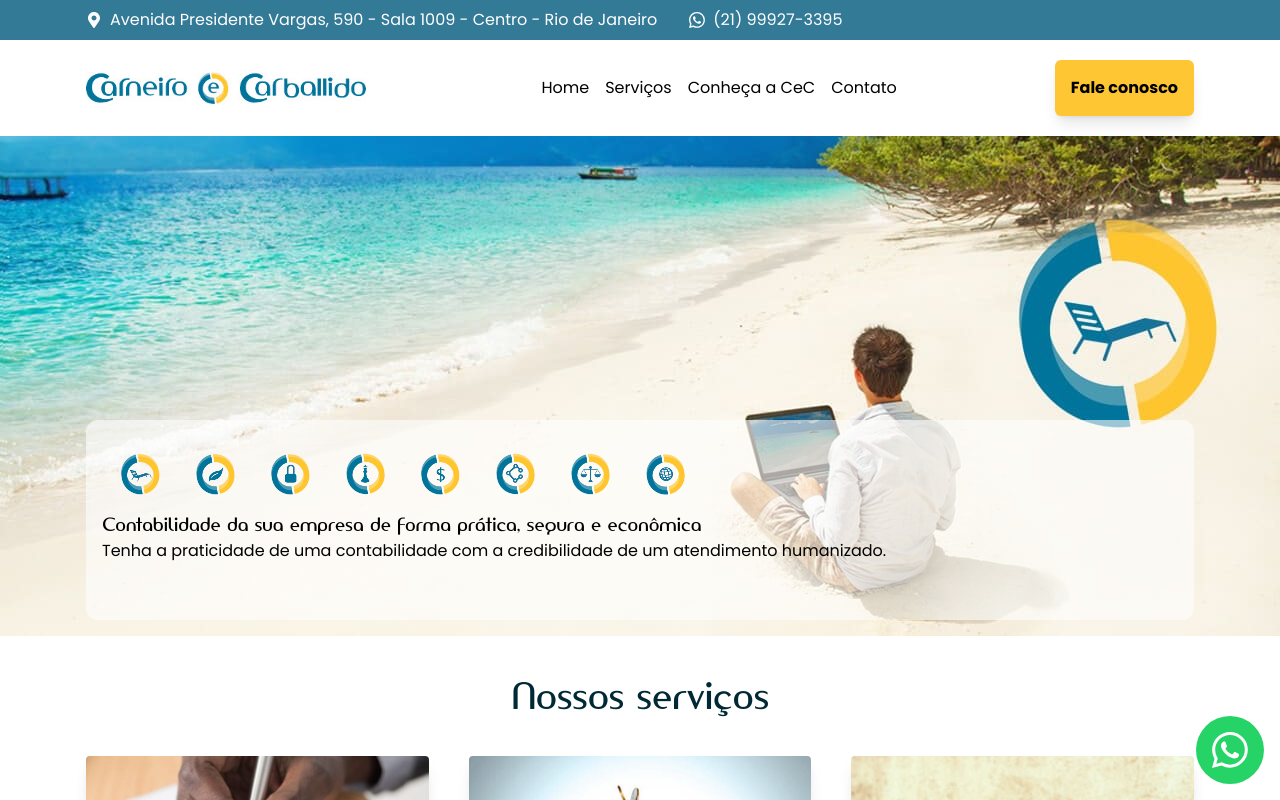
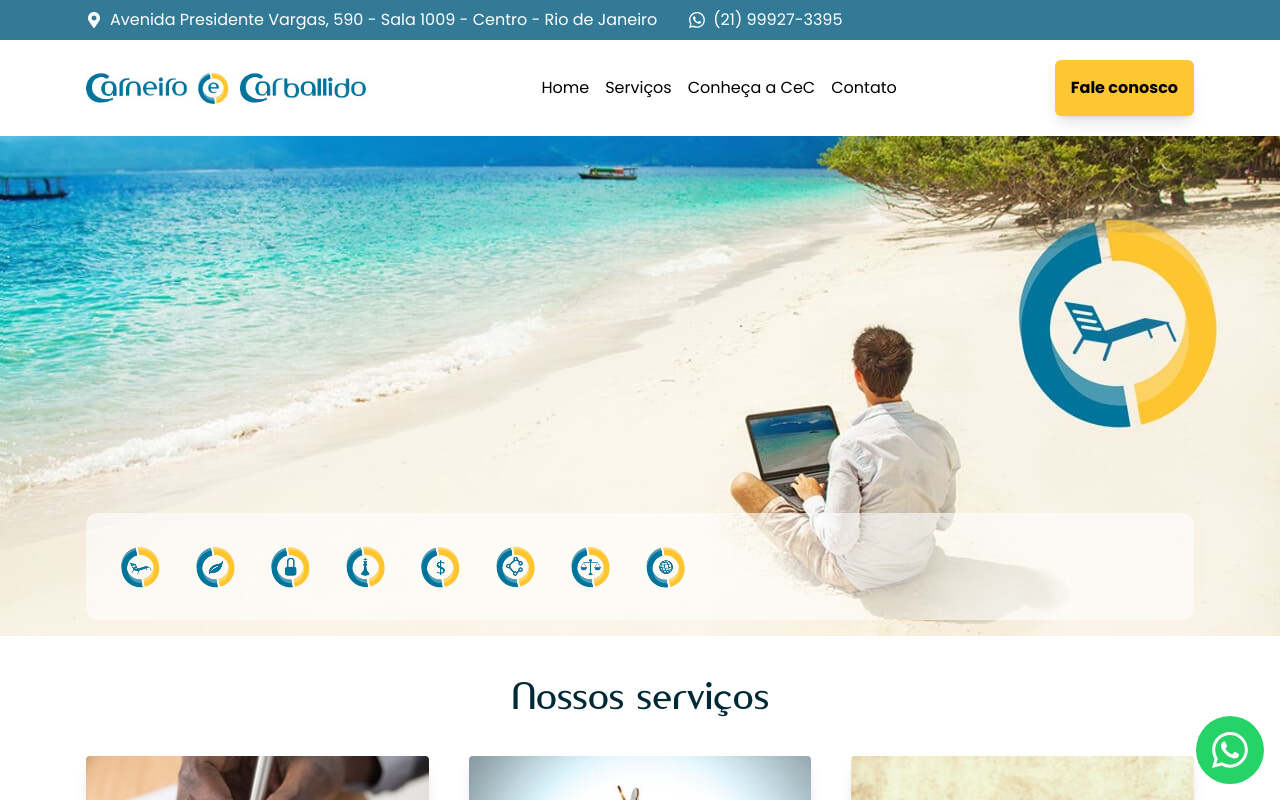
Before and after one commit to lucassdantas/Carneiro-e-Carballido, a React (Vite) app: page / in a window 1280 px wide. Shown: the top 800 px of the page. Built offline with nearby package versions, Linux system fonts and the light colour scheme.

Commit message:
did more updates

```diff
--- a/src/pages/Home/index.tsx
+++ b/src/pages/Home/index.tsx
@@ -15,19 +15,21 @@ import { Icons } from '@/types/icons';
 import { useState } from 'react';
 
 export const Home = () => {
-  const [bannerContent, setBannerContent] = useState('Tenha a praticidade de uma contabilidade com a credibilidade de um atendimento humanizado.')
-  const [bannerTitle, setBannerTitle] = useState('Contabilidade da sua empresa de forma prática, segura e econômica')
+  const [bannerContent, setBannerContent] = useState('')
+  const [bannerTitle, setBannerTitle] = useState('')
   const [bannerImg, setBannerImg] = useState(iconsData[0].image)
+  const [iconsContainerHeight, setIconsContainerHeight] = useState('h-fit')
   const handleIconHover = (icon:Icons) => {
     setBannerContent(icon.content)
     setBannerTitle(icon.title)
+    setIconsContainerHeight('lg:h-[200px]')
     setBannerImg(icon.image)
   }
   return (
     <Template pageTitle="Home" transparentHeader={false}>
-      <Section className="bg-no-repeat lg:bg-fit bg-contain bg-center bg-white lg:h-[500px] sm:h-[250px] h-[150px]" bgImg={bannerImg}>
+      <Section className={"bg-no-repeat lg:bg-fit bg-contain bg-center bg-white lg:h-[500px] sm:h-[250px] h-[150px]"} bgImg={bannerImg}>
         <div className='w-full lg:h-[500px] h-full flex flex-col justify-end py-4'>
-          <div className='w-full lg:h-[200px] lg:flex flex-col text-black bg-white bg-opacity-60 p-4 rounded-xl hidden'>
+          <div className={'w-full lg:flex flex-col text-black bg-white bg-opacity-60 p-4 rounded-xl hidden ' + iconsContainerHeight}>
             {
               /*
                 <div className='lg:w-1/2 w-full h-full flex flex-col justify-between text-black bg-white bg-opacity-60 p-4 rounded-xl'>
@@ -59,7 +61,7 @@ export const Home = () => {
       </Section>
 
       <Section className='lg:hidden block'>
-        <div className='w-full lg:h-[160px] flex flex-col text-black bg-white bg-opacity-60 p-4 rounded-xl '>
+        <div className={'w-full flex flex-col text-black bg-white bg-opacity-60 p-4 rounded-xl '}>
           <div className="flex overflow-x-scroll lg:w-full w-fit">
             {iconsData.map((icon:Icons, i:number) => (
               <img
--- a/src/utils/services.ts
+++ b/src/utils/services.ts
@@ -28,15 +28,21 @@ export const services: ServiceType[] = [
     img: accountingService,
     topics: [
       'Acompanhamento dos dispositivos legais vigentes',
+      'Análise de custos',
       'Análise de relatórios contábeis',
       'Cálculo de Depreciação do Imobilizado',
       'Classificação da documentação contábil',
       'Confecção de livro diário impresso ou digital (SPED ECD)',
       'Consultoria contábil',
       'Contabilidade digital',
+      'Custos industriais',
       'Elaboração de Plano de Contas;',
       'Elaboração de relatórios contábeis',
       'Escrituração contábil',
+      'Estrutura e Análise de preços de produtos e serviços',
+      'Índices Gerenciais',
+      'logística tributária e otimização de processos de controle fabril',
+      'Margem de lucro por produto/serviço',
     ],
     resume: 'Área responsável por todo o processamento, registro e análise das informações e documentos da empresa, necessários para a elaboração de relatórios gerenciais que serão utilizados pelos gestores.',
     benefits: [
@@ -48,24 +54,18 @@ export const services: ServiceType[] = [
     img: costAccountingServiceImage,
     topics: [
       'Acompanhamento da legislação fiscal',
-      'Análise de custos',
       'Apuração de impostos e contribuições',
       'Assessoria no atendimento à Intimações Fiscais',
       'Assessoria tributária de impostos Estaduais, Federais e Municipais',
       'Conferência do movimento fiscal (notas fiscais de vendas e de compras)',
       'Consultoria tributária',
-      'Custos industriais',
       'Elaboração das guias de recolhimento de impostos e contribuições',
       'Emissão de Livros Fiscais',
       'Escrituração de Notas Fiscais de entradas, saídas e serviços',
-      'Estrutura e Análise de preços de produtos e serviços',
-      'Indices Gerenciais',
-      'Logística tributária e otimização de processos de controle fabril',
-      'Margem de lucro por produto/serviço',
       'Parcelamento de Impostos e Contribuições',
       'Planejamento Tributário',
       'Preparação e entrega das obrigações acessórias mensais e anuais',
-      'Regularização fiscal'
+      'Regularização fiscal',
     ],
     resume: 'Área responsável pelos impostos e obrigações acessórias da empresa, observando as alterações na mudança da legislação tributária. Diagnóstico do seu negócio, acompanhado de orientações e sugestões tributárias nos âmbitos Federal, Estadual e Municipal.',
     benefits: [
```
